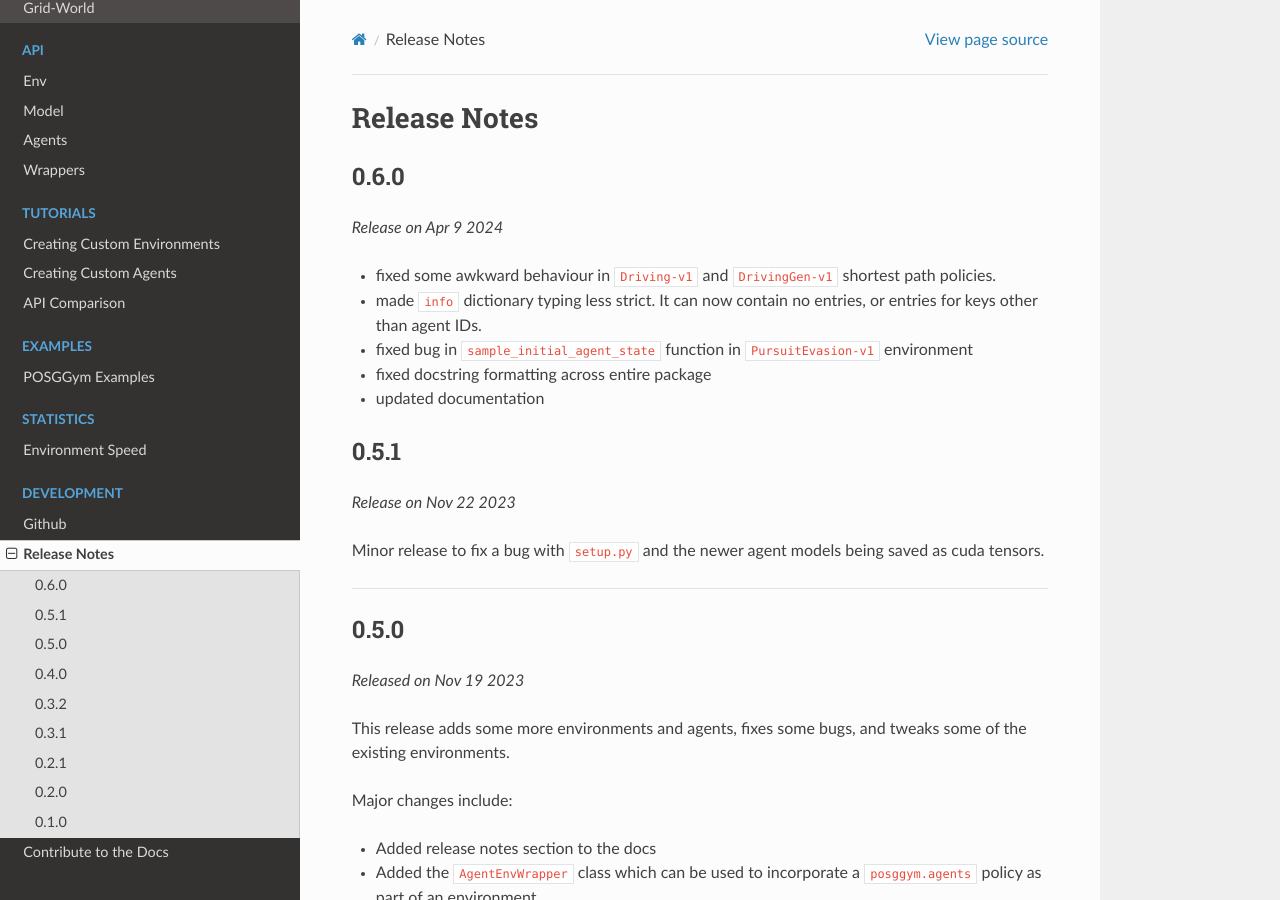
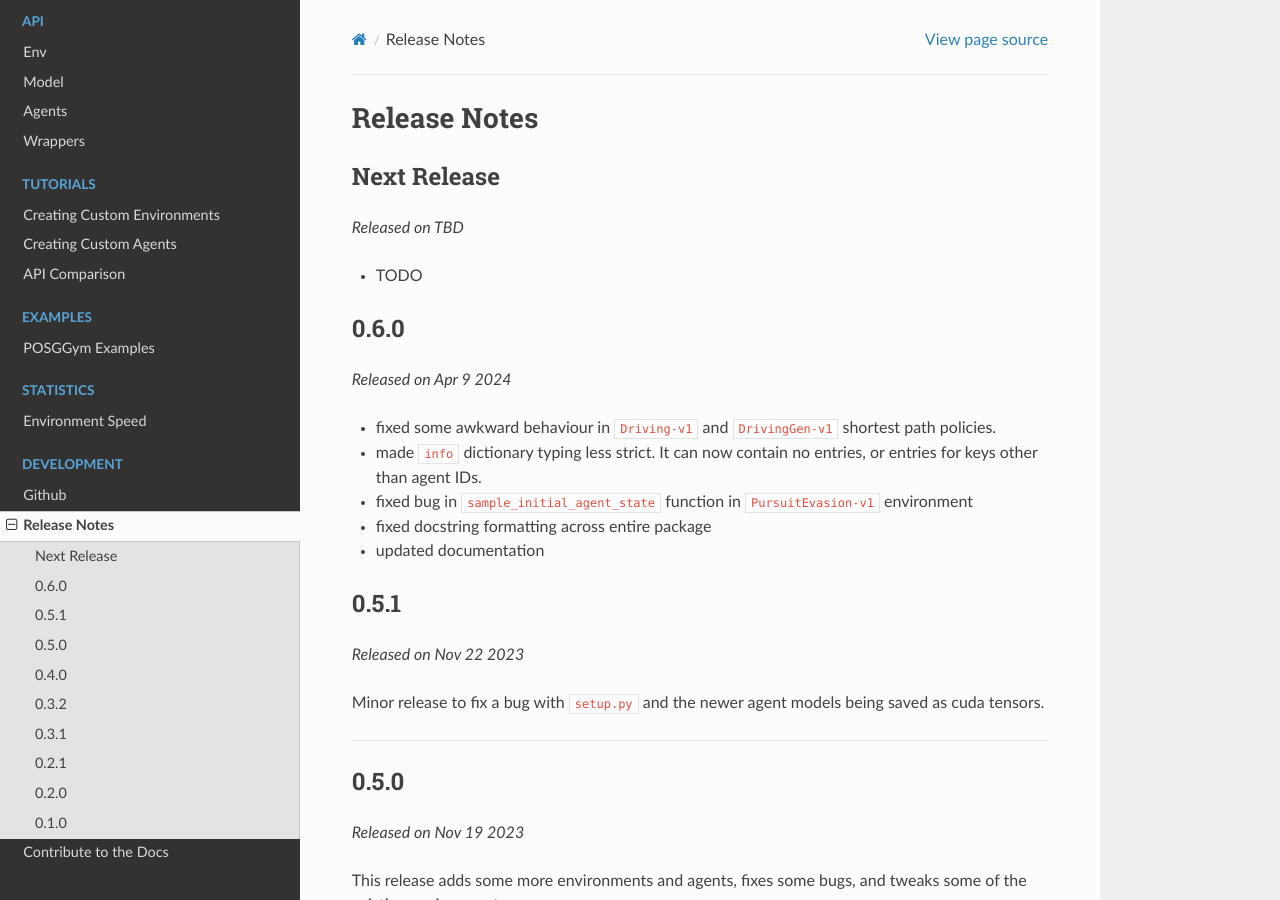
Before and after one commit to RDLLab/posggym, a Sphinx documentation site: the page built from docs/release_notes/index.md, in a window 1280 px wide and 900 px high. Built offline with Sphinx 7.4.7 and the Read the Docs theme 2.0.0, drawn with Linux system fonts in a browser that asks for light colours.

Commit message:
setup for next release

```diff
--- a/docs/release_notes/index.md
+++ b/docs/release_notes/index.md
@@ -5,9 +5,15 @@ title: Release Notes
 
 # Release Notes
 
+## Next Release
+
+*Released on TBD*
+
+- TODO
+
 ## 0.6.0
 
-*Release on Apr 9 2024*
+*Released on Apr 9 2024*
 
 - fixed some awkward behaviour in `Driving-v1` and `DrivingGen-v1` shortest path policies.
 - made `info` dictionary typing less strict. It can now contain no entries, or entries for keys other than agent IDs.
@@ -17,7 +23,7 @@ title: Release Notes
 
 ## 0.5.1
 
-*Release on Nov 22 2023*
+*Released on Nov 22 2023*
 
 Minor release to fix a bug with `setup.py` and the newer agent models being saved as cuda tensors.
 
--- a/posggym/__init__.py
+++ b/posggym/__init__.py
@@ -39,4 +39,4 @@ __all__ = [
     "error",
     "logger",
 ]
-__version__ = "0.6.0"
+__version__ = "0.6.0.dev1"
--- a/setup.py
+++ b/setup.py
@@ -11,7 +11,7 @@ from setuptools.command import build_py
 CWD = Path(__file__).absolute().parent
 
 ASSETS_URL = (
-    "https://github.com/RDLLab/posggym-agent-models/archive/refs/tags/v0.6.0.tar.gz"
+    "https://github.com/RDLLab/posggym-agent-models/archive/refs/heads/main.tar.gz"
 )
 
 
```
Also changed, not shown: 1 other file.
